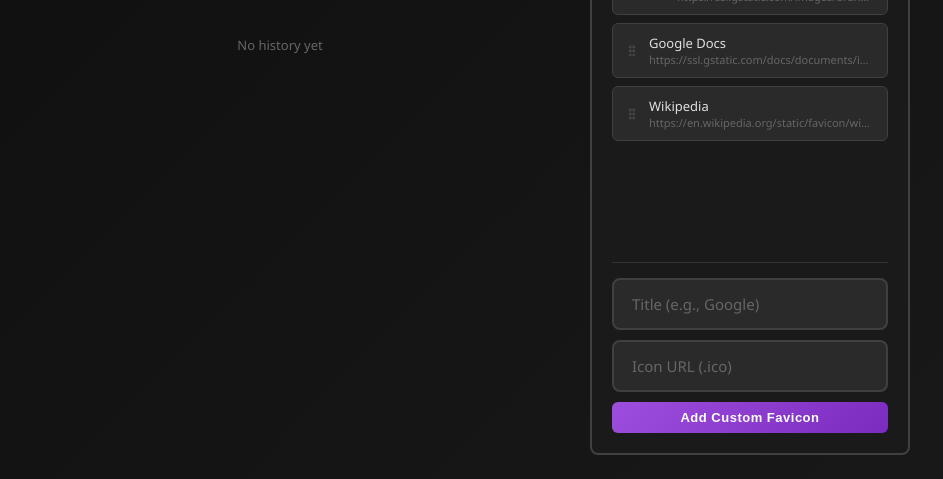
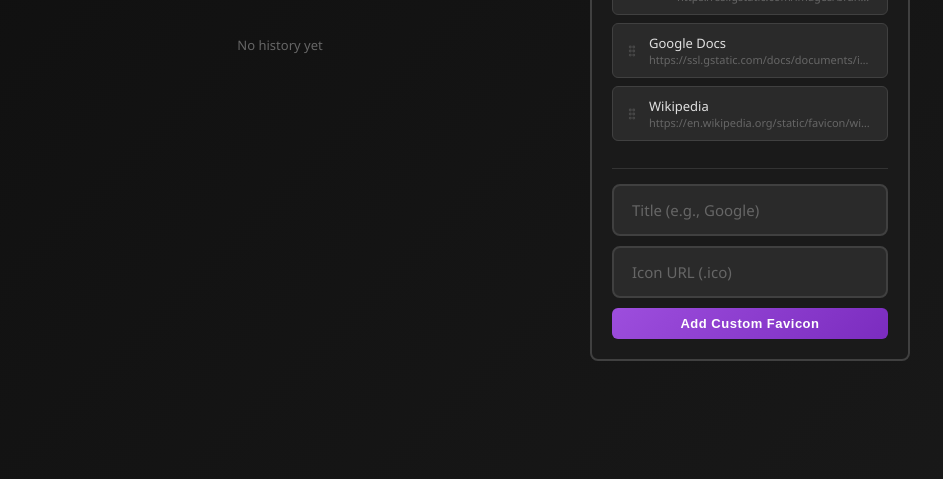
Before and after one commit to spamton-school/suabe2, a plain HTML site: page dev/suabe2_dev.html in a window 1280 px wide. Both pictures are taken after a click on the button 460 px from the left and 51 px from the top of the page. Shown: the part 321-800 px from the top of the page, without its empty margins (0-943 px from the left). Drawn offline with Linux system fonts and the light colour scheme.

Commit message:
feat(dev): make scroll arrow purple and constrain favicon menu to content height with max-height cap

```diff
--- a/dev/suabe2_dev.html
+++ b/dev/suabe2_dev.html
@@ -377,7 +377,7 @@
         .favicon-panel {
             position: fixed;
             top: 30px;
-            bottom: 24px;
+            max-height: calc(100vh - 54px);
             left: 590px;
             width: 320px;
             background: #1a1a1a;
@@ -410,7 +410,8 @@
 
         .favicon-list-container {
             position: relative;
-            flex: 1;
+            flex: 0 1 auto;
+            max-height: calc(100vh - 290px);
             min-height: 0;
             display: flex;
             flex-direction: column;
@@ -418,7 +419,8 @@
         }
 
         .favicon-list {
-            flex: 1;
+            flex: 0 1 auto;
+            max-height: calc(100vh - 290px);
             min-height: 0;
             overflow-y: auto;
             overscroll-behavior: contain;
@@ -472,6 +474,10 @@
             align-items: center;
             justify-content: center;
             filter: drop-shadow(0 2px 4px rgba(0, 0, 0, 0.8));
+        }
+
+        .favicon-scroll-arrow svg {
+            stroke: #9d4edd;
         }
 
         @keyframes bounceDown {
@@ -1338,7 +1344,7 @@
             <div class="favicon-list" id="faviconList"></div>
             <div class="favicon-scroll-hint" id="faviconScrollHint">
                 <div class="favicon-scroll-arrow">
-                    <svg width="18" height="18" viewBox="0 0 24 24" fill="none" stroke="#00d9ff" stroke-width="2.5" stroke-linecap="round" stroke-linejoin="round">
+                    <svg width="18" height="18" viewBox="0 0 24 24" fill="none" stroke="#9d4edd" stroke-width="2.5" stroke-linecap="round" stroke-linejoin="round">
                         <path d="M6 9l6 6 6-6"/>
                     </svg>
                 </div>
```
Also changed, not shown: 1 other file.
